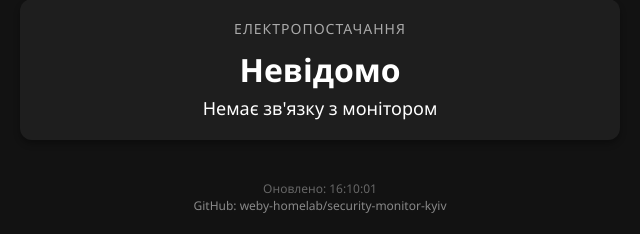
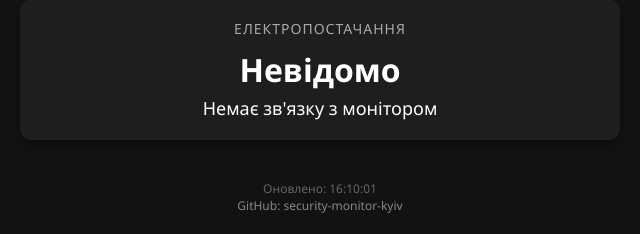
Before and after one commit to weby-homelab/security-monitor-kyiv, a Flask app: page / in a window 1280 px wide. Shown: the part 1021-1255 px from the top of the page, without its empty margins (320-960 px from the left). Run offline with Flask 3, Linux system fonts and the light colour scheme; data that the repository does not hold is empty.

Commit message:
UI: Simplified footer GitHub link

```diff
--- a/templates/index.html
+++ b/templates/index.html
@@ -94,7 +94,7 @@
 
         <div class="footer">
             Оновлено: <span id="last-updated">--:--:--</span><br>
-            <a href="https://github.com/weby-homelab/security-monitor-kyiv" target="_blank">GitHub: weby-homelab/security-monitor-kyiv</a>
+            <a href="https://github.com/weby-homelab/security-monitor-kyiv" target="_blank">GitHub: security-monitor-kyiv</a>
         </div>
     </div>
 
```
